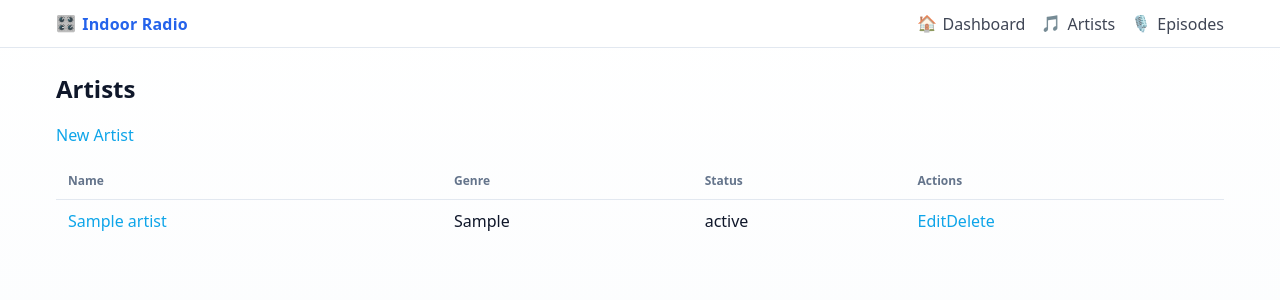
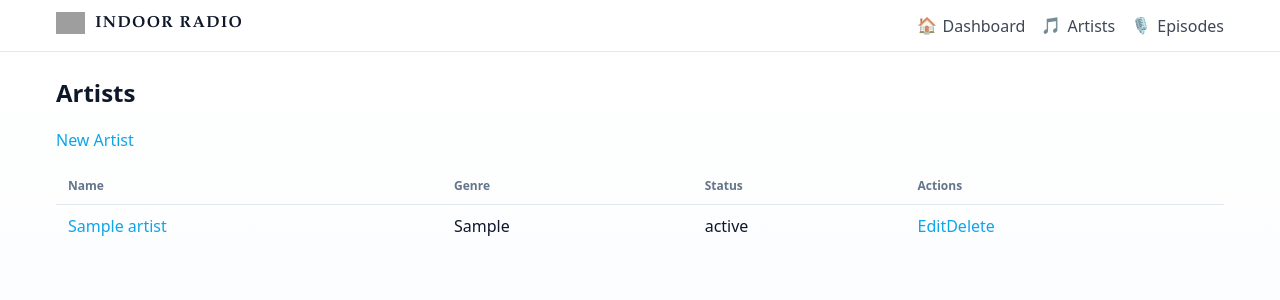
Before and after one commit to sakaidubz/indoor-radio-platform, a Rails app: page /artists in a window 1280 px wide. Shown: the top 300 px of the page. Run offline with Rails 7, Linux system fonts and the light colour scheme; tables that the repository leaves empty hold one stand-in row (Sample ...); some libraries are stand-ins or nearby versions; grey boxes are pictures that could not be loaded.

Commit message:
feat(header): replace brand emoji with PNG logo and set INDOOR RADIO in classic serif font; restore Dashboard page icon

```diff
--- a/app/assets/stylesheets/application.css
+++ b/app/assets/stylesheets/application.css
@@ -49,7 +49,7 @@ a:hover { text-decoration: underline; }
   align-items: center;
   justify-content: space-between;
 }
-.brand-link { color: var(--brand); font-weight: 700; letter-spacing: 0.2px; }
+.brand-link { color: var(--brand); font-weight: 700; letter-spacing: 0.2px; display: inline-flex; align-items: center; gap: 10px; text-decoration: none; }
 .nav { list-style: none; margin: 0; padding: 0; display: flex; gap: 16px; }
 .nav-link { color: var(--text); opacity: 0.8; }
 .nav-link:hover { color: var(--brand-2); text-decoration: none; }
@@ -145,6 +145,15 @@ body.dashboard.index {
   background-attachment: fixed, fixed;
 }
 
+/* Header brand logo + classic font */
+.brand-logo { height: 22px; width: auto; display: inline-block; }
+.brand-text {
+  font-family: Garamond, "Palatino Linotype", Palatino, Georgia, "Times New Roman", Times, serif;
+  font-weight: 700;
+  letter-spacing: 0.08em;
+  color: var(--text);
+}
+
 /* Respect users who prefer reduced motion: fall back to static tint */
 @media (prefers-reduced-motion: reduce) {
   body.dashboard.index {
--- a/app/views/dashboard/index.html.slim
+++ b/app/views/dashboard/index.html.slim
@@ -1,5 +1,5 @@
 h1.page-title.with-emoji
-  = image_tag "INDOOR RADIO.png", alt: "Indoor Radio", class: "logo"
+  span.emoji 📊
   | Dashboard
 
 .stats-grid
--- a/app/views/layouts/application.html.slim
+++ b/app/views/layouts/application.html.slim
@@ -13,9 +13,9 @@ html
     nav.navbar
       .nav-inner
         .brand
-          = link_to dashboard_path, class: 'brand-link with-emoji' do
-            span.emoji 🎛️
-            | Indoor Radio
+          = link_to dashboard_path, class: 'brand-link' do
+            = image_tag "INDOOR RADIO.png", alt: "INDOOR RADIO", class: 'brand-logo'
+            span.brand-text INDOOR RADIO
         ul.nav
           li= link_to dashboard_path, class: 'nav-link with-emoji' do
             span.emoji 🏠
```
